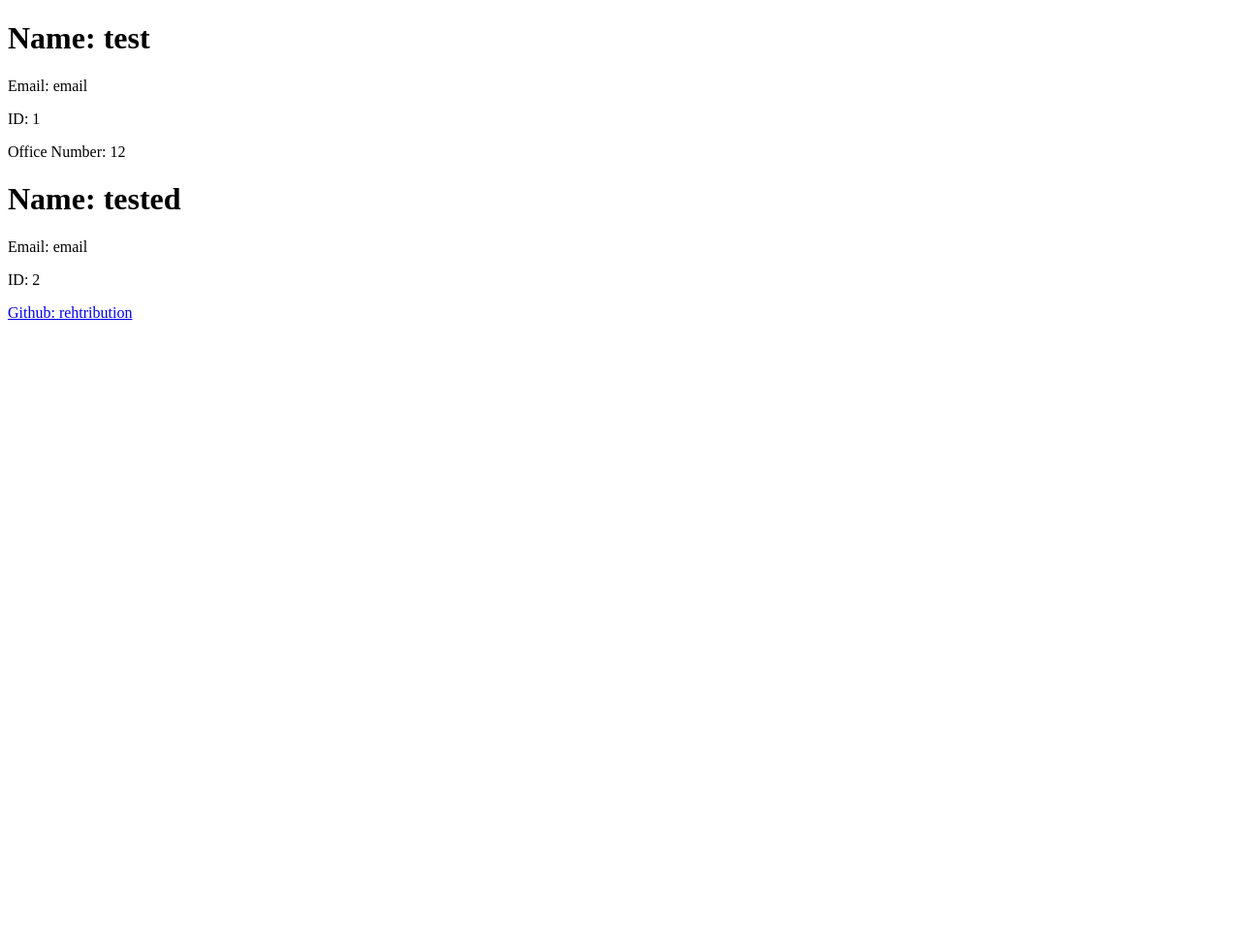
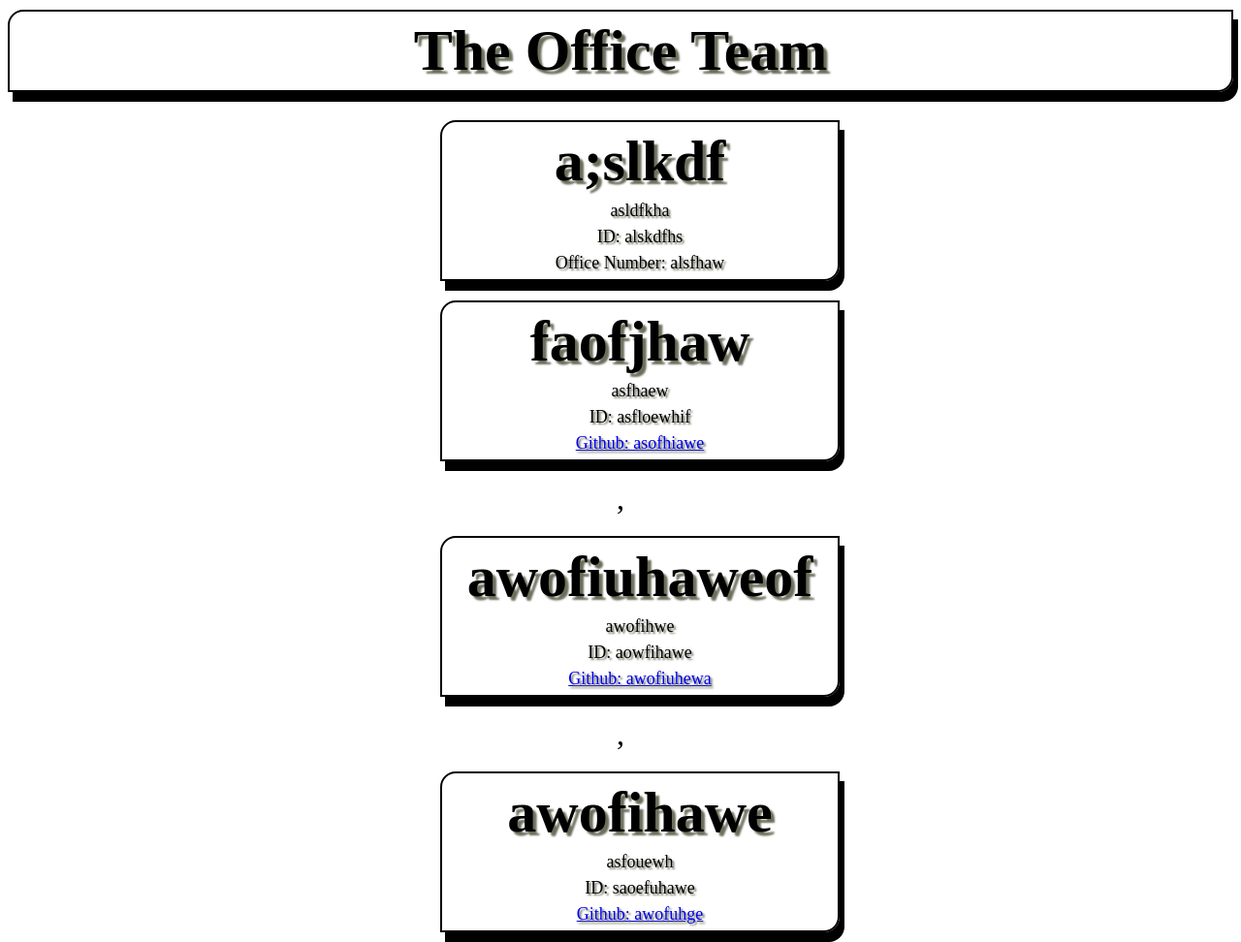
Before and after one commit to Rehtribution/10-dundermiff, a website: page team.html in a window 1280 px wide. Shown: the top 972 px of the page at 97% size. Before the commit the page ends 800 px from the top, so only its background shows below. Drawn offline with Linux system fonts and the light colour scheme.

Commit message:
css editing, layout editing. cards not displaying in wrapping row correctly, commas showing between cards.

```diff
--- a/src/style.css
+++ b/src/style.css
@@ -0,0 +1,69 @@
+/* global styling */
+*{
+    margin: 2px;
+    padding: 2px;
+    box-sizing: border-box;
+    font-size: xx-large;
+}
+
+:root {
+    --first: white(190, 80, 80);
+    --second: black;
+    --third: rgb(107, 112, 92);
+    --fourth: rgb(107, 112, 92);
+}
+/* global styling end  */
+
+header {
+    width: 100%;
+    border: 2px solid black;
+    border-radius: 16px 0px 16px 0px;
+    box-shadow: 5px 10px;
+    margin-bottom: 5px;
+    background-color: var(--first);
+
+}
+
+body {
+    font-family: "american typewriter";
+    background-color: var(--first);
+    display: flex;
+    flex-direction: column;
+    align-items: center;
+    text-align: center;
+    color: var(--second);
+}
+
+/* main content start */
+.card {
+    width: 100%;
+    border: 2px solid black;
+    border-radius: 16px 0px 16px 0px;
+    margin: 20px;
+    box-shadow: 5px 10px;
+    text-shadow: 2px 2px 2px var(--third);
+}
+
+.card:hover {
+    box-shadow: 0px 15px 20px var(--third);
+    transform: translateY(-7px);
+}
+
+.column {
+    flex: 50%;
+    width: 50%;
+}
+
+h1 {
+    font-size: 60px;
+    text-shadow: 4px 4px 2px var(--third);
+}
+
+p, a {
+    font-size: large;
+}
+/* main content end */
+
+footer {
+    border-top: 3px solid black;
+}
--- a/team.html
+++ b/team.html
@@ -5,24 +5,65 @@
         <meta charset="UTF-8">
         <meta http-equiv="X-UA-Compatible" content="IE=edge">
         <meta name="viewport" content="width=device-width, initial-scale=1.0">
-        <link rel="stylesheet" href="style.css">
-        <title>Team</title>
+        <link rel="stylesheet" href="../src/style.css">
+        <title>TPG:Team Profile Generator</title>
     </head>
+
+    <header>
+        <h1>The Office Team</h1>
+    </header>
+
+    <!--main content start-->
     <body>
         <div>
-            <div class="manager-container">
-                <h1>Name: test</h1>
-                <p>Email: email</p>
-                <p>ID: 1</p>
-                <p>Office Number: 12</p>
+            <div class="card">
+                <h1>a;slkdf</h1>
+                <p>asldfkha</p>
+                <p>ID: alskdfhs</p>
+                <p>Office Number: alsfhaw</p>
             </div>
 
-        <div class="engineer-container">
-        <h1>Name: tested</h1>
-        <p>Email: email</p>
-        <p>ID: 2</p>
-        <p><a href="https://api.github.com/users/rehtribution">Github: rehtribution</a></p>
-    </div>
-    </div>
+            <div class="card">
+                <h1>faofjhaw</h1>
+                <p>asfhaew</p>
+                <p>ID: asfloewhif</p>
+                <p><a href="https://api.github.com/users/asofhiawe">Github: asofhiawe</a></p>
+            </div>
+        ,
+            <div class="card">
+                <h1>awofiuhaweof</h1>
+                <p>awofihwe</p>
+                <p>ID: aowfihawe</p>
+                <p><a href="https://api.github.com/users/awofiuhewa">Github: awofiuhewa</a></p>
+            </div>
+        ,
+            <div class="card">
+                <h1>awofihawe</h1>
+                <p>asfouewh</p>
+                <p>ID: saoefuhawe</p>
+                <p><a href="https://api.github.com/users/awofuhge">Github: awofuhge</a></p>
+            </div>
+        ,
+            <div class="card">
+                <h1>hoaisefhaew</h1>
+                <p>awoiefhaewo</p>
+                <p>ID: saoefihewao</p>
+                <p><a href="https://api.github.com/users/asofihaew">Github: asofihaew</a></p>
+            </div>
+        ,
+            <div class="card">
+                <h1>ahowefiheaof</h1>
+                <p>saofhawe</p>
+                <p>ID: awhofeih</p>
+                <p><a href="https://api.github.com/users/aofieh">Github: aofieh</a></p>
+            </div>
+        </div>
     </body>
+    <!--main content end-->
+
+    <!--footer-->
+    <footer>
+        <h4>Team Generator Challenge 10</h4><a href="README.md">ReadMe</a>
+        &copy; 2021 Rehtribution
+    </footer>
     </html>
```
Also changed, not shown: src/template.js (+24 -11 lines), dist/index.html.
